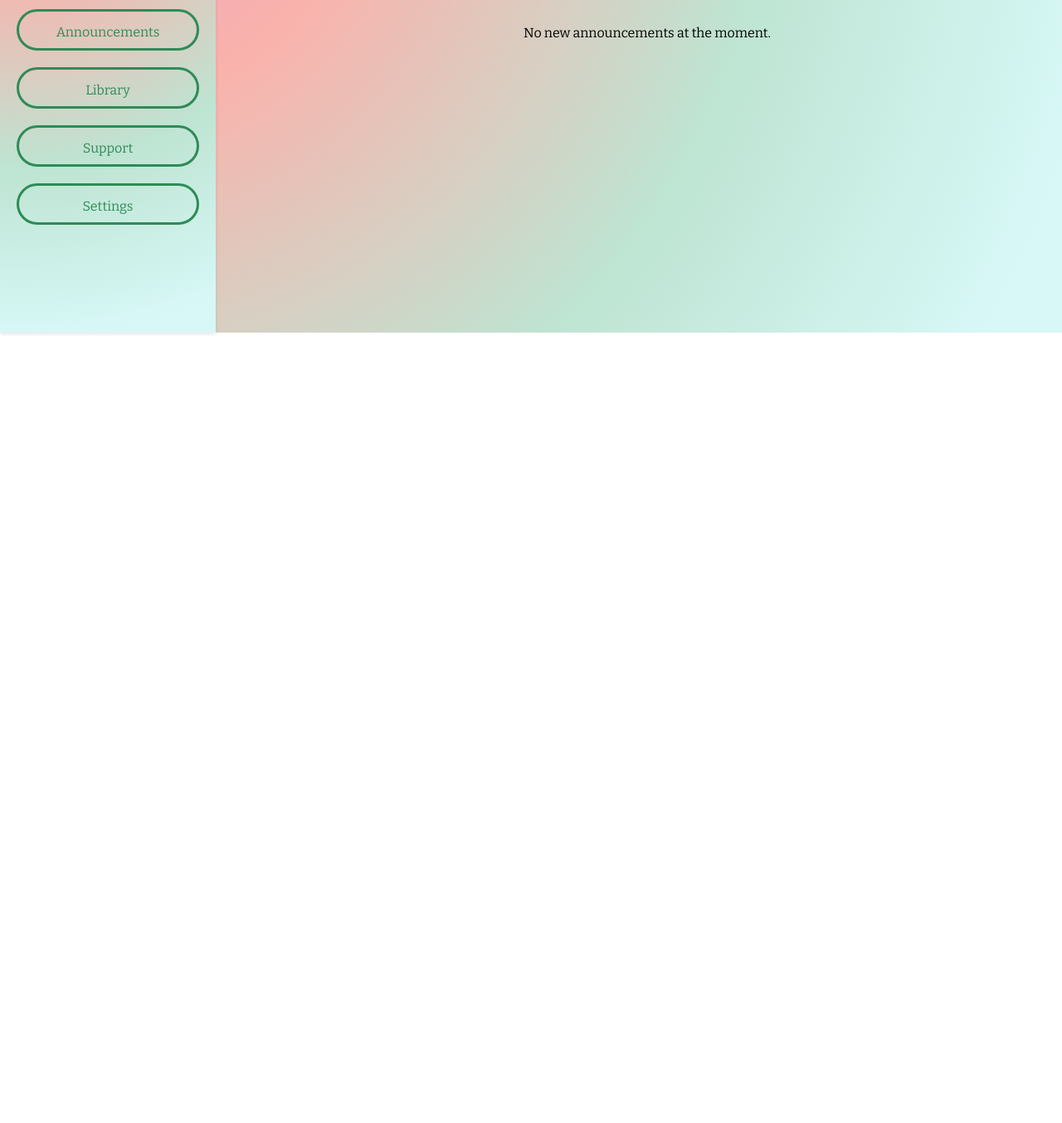
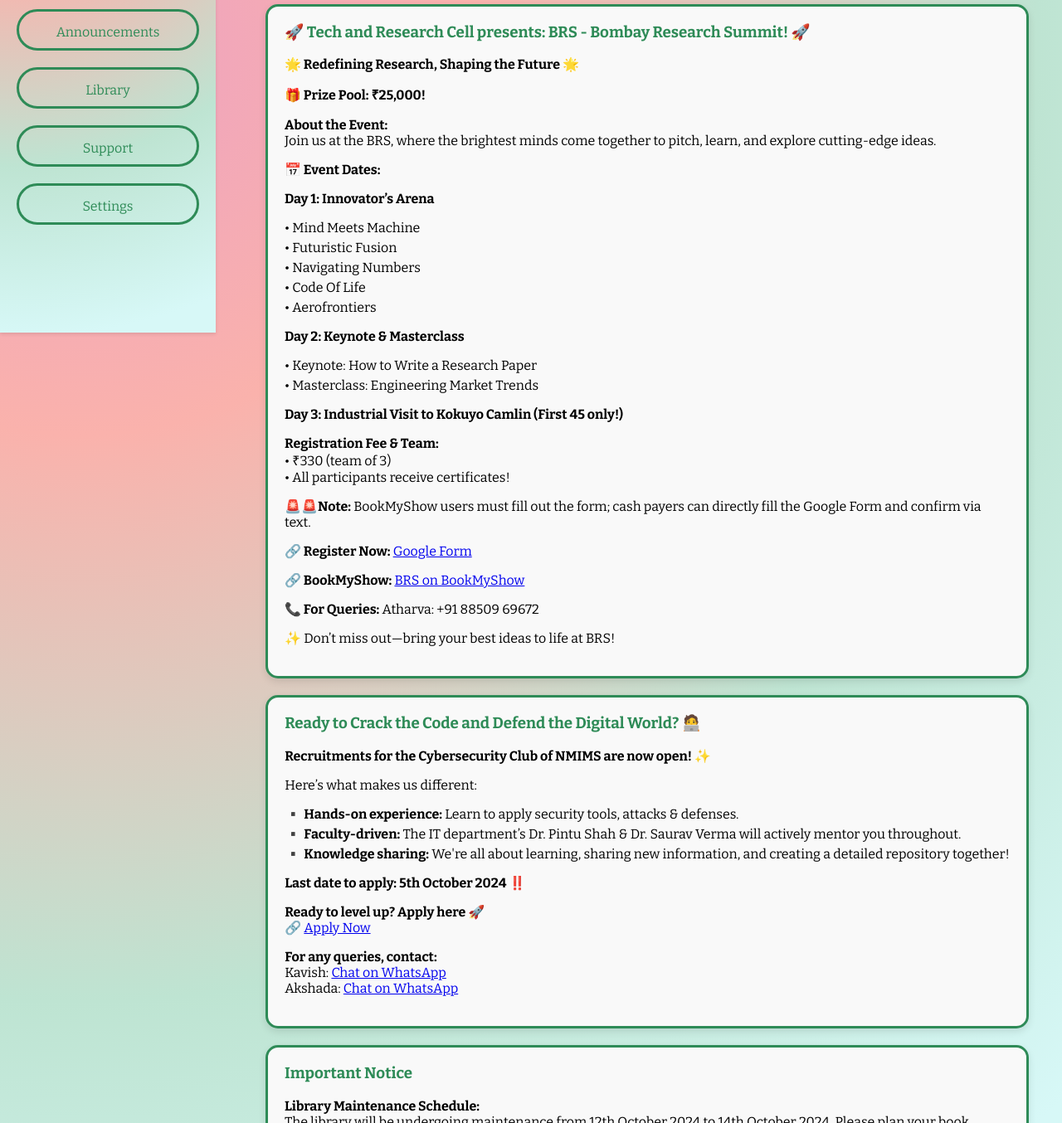
Before and after one commit to kavish-s/Online-Student-Portal, a plain HTML site: page announcements.html in a window 1280 px wide. Shown: the part 399-1753 px from the top of the page at 83% size. Before the commit the page ends 800 px from the top, so only its background shows below. Drawn offline with nearby package versions, Linux system fonts and the light colour scheme.

Commit message:
modified announcement page

```diff
--- a/announcements.html
+++ b/announcements.html
@@ -5,6 +5,37 @@
     <meta name="viewport" content="width=device-width, initial-scale=1.0">
     <title>Announcements</title>
     <link rel="stylesheet" href="styles.css">
+    <style>
+        .announcement-box {
+            border: 3px solid seagreen;
+            border-radius: 15px;
+            padding: 20px;
+            margin-bottom: 20px;
+            text-align: left;
+            background-color: #f9f9f9;
+            box-shadow: 0 4px 10px rgba(0, 0, 0, 0.1);
+            transition: transform 0.3s ease, background-color 0.3s ease;
+        }
+
+        .announcement-box:hover {
+            background-color: #e0f7ea;
+            transform: translateY(-5px);
+        }
+
+        .announcement-box h3 {
+            margin-top: 0;
+            color: seagreen;
+        }
+
+        .announcement-box ul {
+            list-style-type: none;
+            padding-left: 0;
+        }
+
+        .announcement-box ul li {
+            margin-bottom: 5px;
+        }
+    </style>
 </head>
 <body>
     <div class="navbar">
@@ -21,7 +52,87 @@
 
     <div class="content-container">
         <h2>Announcements</h2>
-        <p>No new announcements at the moment.</p>
+
+        <div class="announcement-box">
+            <h3>Midterm Exam Schedule - October 2024</h3>
+            <ul>
+                <li><strong>07th OCT 2024 (MON)</strong> - Artificial Intelligence and Machine Learning (AIML)</li>
+                <li><strong>08th OCT 2024 (TUE)</strong> - Cybersecurity Fundamentals (CF) & Visual Analytics (VA)</li>
+                <li><strong>09th OCT 2024 (WED)</strong> - Data Privacy (DP)</li>
+                <li><strong>10th OCT 2024 (THU)</strong> - Open Elective II (OE II)</li>
+                <li><strong>11th OCT 2024 (FRI)</strong> - Software Engineering (SE)</li>
+                <li><strong>16th OCT 2024 (WED)</strong> - Network Security (NS)</li>
+                <li><strong>19th OCT 2024 (SAT)</strong> - Open Elective I (OE I)</li>
+            </ul>
+        </div>
+
+        <div class="announcement-box">
+            <h3>🚀 Tech and Research Cell presents: BRS - Bombay Research Summit! 🚀</h3>
+            <p><strong>🌟 Redefining Research, Shaping the Future 🌟</strong></p>
+            <p><strong>🎁 Prize Pool: ₹25,000!</strong></p>
+            <p><strong>About the Event:</strong><br>
+            Join us at the BRS, where the brightest minds come together to pitch, learn, and explore cutting-edge ideas.</p>
+
+            <p><strong>📅 Event Dates:</strong></p>
+            <p><strong>Day 1: Innovator’s Arena</strong></p>
+            <ul>
+                <li>• Mind Meets Machine</li>
+                <li>• Futuristic Fusion</li>
+                <li>• Navigating Numbers</li>
+                <li>• Code Of Life</li>
+                <li>• Aerofrontiers</li>
+            </ul>
+            <p><strong>Day 2: Keynote & Masterclass</strong></p>
+            <ul>
+                <li>• Keynote: How to Write a Research Paper</li>
+                <li>• Masterclass: Engineering Market Trends</li>
+            </ul>
+            <p><strong>Day 3: Industrial Visit to Kokuyo Camlin (First 45 only!)</strong></p>
+
+            <p><strong>Registration Fee & Team:</strong><br>
+            • ₹330 (team of 3)<br>
+            • All participants receive certificates!</p>
+
+            <p><strong>🚨🚨Note:</strong> BookMyShow users must fill out the form; cash payers can directly fill the Google Form and confirm via text.</p>
+
+            <p><strong>🔗 Register Now:</strong> <a href="https://docs.google.com/forms/d/e/1FAIpQLSfy47MS0up2HVDRrjdtz7JweBhhBBlCmcjM8ZbEY62nmP8msw/viewform">Google Form</a></p>
+            <p><strong>🔗 BookMyShow:</strong> <a href="https://in.bookmyshow.com/events/bombay-research-summit/ET00411199">BRS on BookMyShow</a></p>
+
+            <p><strong>📞 For Queries:</strong> Atharva: +91 88509 69672</p>
+
+            <p>✨ Don’t miss out—bring your best ideas to life at BRS!</p>
+        </div>
+
+        <div class="announcement-box">
+            <h3>Ready to Crack the Code and Defend the Digital World? 🧑‍💻</h3>
+            <p><strong>Recruitments for the Cybersecurity Club of NMIMS are now open! ✨</strong></p>
+
+            <p>Here’s what makes us different:</p>
+            <ul>
+                <li>▪️ <strong>Hands-on experience:</strong> Learn to apply security tools, attacks & defenses.</li>
+                <li>▪️ <strong>Faculty-driven:</strong> The IT department’s Dr. Pintu Shah & Dr. Saurav Verma will actively mentor you throughout.</li>
+                <li>▪️ <strong>Knowledge sharing:</strong> We're all about learning, sharing new information, and creating a detailed repository together!</li>
+            </ul>
+
+            <p><strong>Last date to apply: 5th October 2024 ‼️</strong></p>
+
+            <p><strong>Ready to level up? Apply here 🚀</strong><br>
+            🔗 <a href="https://forms.gle/zbPfaxZgkxWszB6L7">Apply Now</a></p>
+
+            <p><strong>For any queries, contact:</strong><br>
+            Kavish: <a href="https://wa.me/9324008001">Chat on WhatsApp</a><br>
+            Akshada: <a href="https://wa.me/9653640427">Chat on WhatsApp</a></p>
+        </div>
+
+
+        <div class="announcement-box">
+            <h3>Important Notice</h3>
+            <p>
+                <strong>Library Maintenance Schedule:</strong><br>
+                The library will be undergoing maintenance from 12th October 2024 to 14th October 2024. Please plan your book returns and visits accordingly.
+            </p>
+        </div>
+
     </div>
 </body>
 </html>
```
Also changed, not shown: marks.html (+3 -3 lines).
